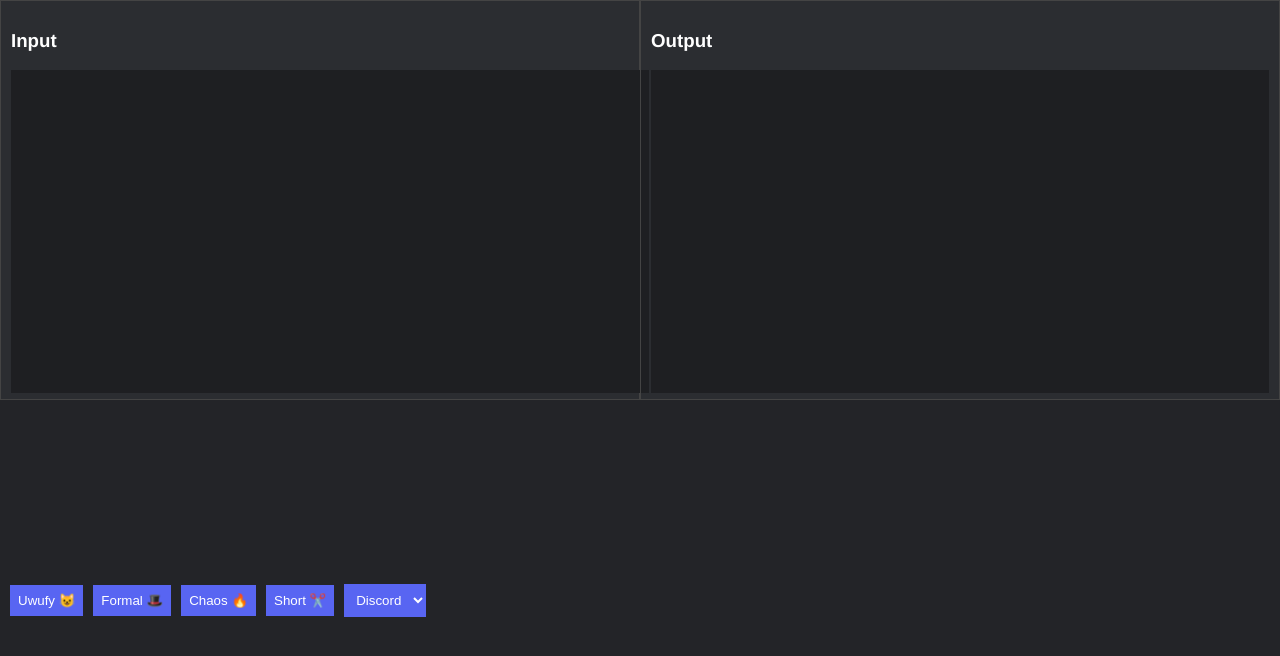
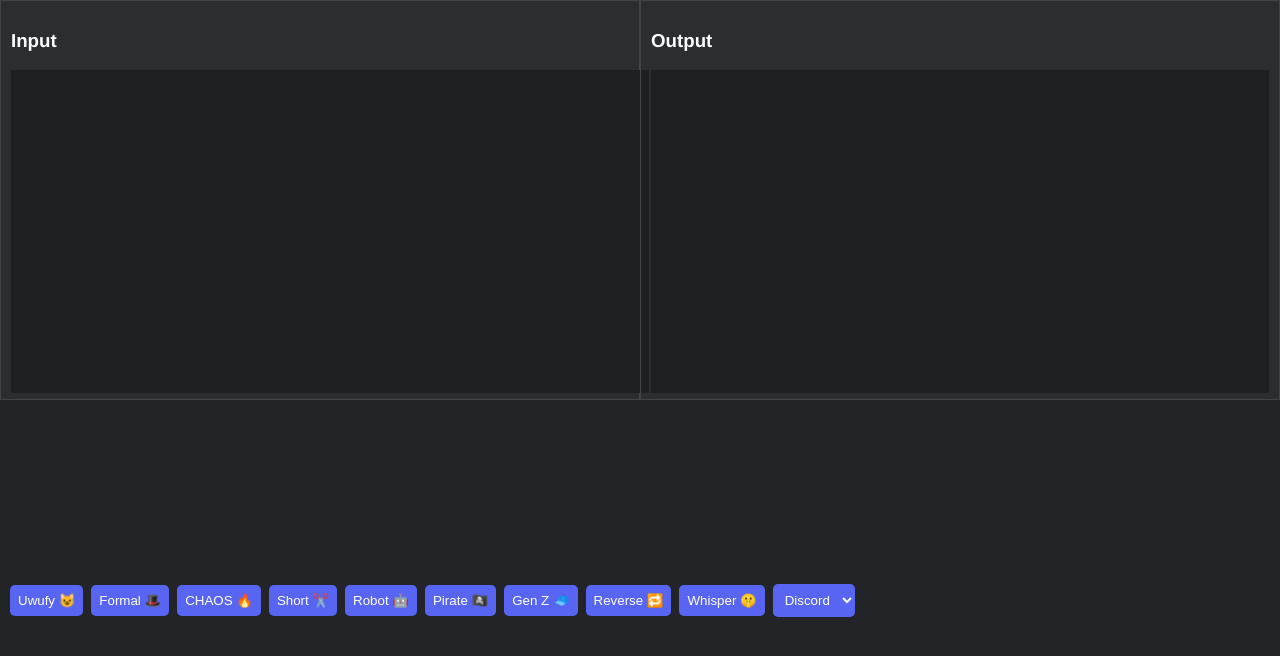
Before and after one commit to aeneashappy-creator/text-transformer, a plain HTML site: page index.html in a window 1280 px wide. Drawn offline with Linux system fonts and the light colour scheme.

Commit message:
Refactor index.html with style and button updates

```diff
--- a/index.html
+++ b/index.html
@@ -7,9 +7,9 @@
 <style>
 body {
   margin: 0;
-  font-family: "Helvetica Neue", Helvetica, Arial, sans-serif;
   background: #2b2d31;
   color: white;
+  font-family: "Helvetica Neue", Helvetica, Arial, sans-serif;
 }
 
 .container {
@@ -46,7 +46,8 @@ textarea {
 .controls {
   grid-column: span 2;
   display: flex;
-  gap: 10px;
+  flex-wrap: wrap;
+  gap: 8px;
   padding: 10px;
   background: #232428;
   align-items: center;
@@ -58,6 +59,7 @@ button, select {
   border: none;
   color: white;
   cursor: pointer;
+  border-radius: 5px;
 }
 
 button:hover {
@@ -84,10 +86,17 @@ button:hover {
 
   <!-- CONTROLS -->
   <div class="controls">
+
     <button onclick="transform('uwu')">Uwufy 😺</button>
     <button onclick="transform('formal')">Formal 🎩</button>
-    <button onclick="transform('chaos')">Chaos 🔥</button>
+    <button onclick="transform('chaos')">CHAOS 🔥</button>
     <button onclick="transform('short')">Short ✂️</button>
+
+    <button onclick="transform('robot')">Robot 🤖</button>
+    <button onclick="transform('pirate')">Pirate 🏴‍☠️</button>
+    <button onclick="transform('genz')">Gen Z 🧢</button>
+    <button onclick="transform('reverse')">Reverse 🔁</button>
+    <button onclick="transform('whisper')">Whisper 🤫</button>
 
     <select onchange="setFont(this.value)">
       <option value="discord">Discord</option>
@@ -95,6 +104,7 @@ button:hover {
       <option value="mono">Mono</option>
       <option value="fun">Fun</option>
     </select>
+
   </div>
 
 </div>
@@ -109,22 +119,75 @@ function transform(type) {
   if (type === "uwu") {
     text = text
       .replace(/r|l/g, "w")
-      .replace(/R|L/g, "W") + " uwu";
+      .replace(/R|L/g, "W") + " uwu 😺";
   }
 
   if (type === "formal") {
-    text = "Dear user,\n\n" + text + "\n\nKind regards.";
+    text = "Dear user,\n\n" + text + "\n\nKind regards.\n📩";
   }
 
+  // 🔥 CHAOS MODE (upgraded)
   if (type === "chaos") {
-    text = text.split("")
-      .map(c => Math.random() > 0.5 ? c.toUpperCase() : c.toLowerCase())
-      .join("")
-      + " !!!??? ###";
+    const emojis = ["🔥","💀","😂","🧠","⚡","👁️","💥","✨","🤖","🌀","👾","💣","🪐"];
+    const ascii = [
+      "(╯°□°）╯︵ ┻━┻",
+      "¯\\_(ツ)_/¯",
+      "༼ つ ◕_◕ ༽つ",
+      "<(o_o<)",
+      "(⌐■_■)",
+      "█▀█ █▄█ ▀█▀"
+    ];
+
+    let chaotic = text
+      .split("")
+      .map(c => {
+        if (Math.random() < 0.25) return emojis[Math.floor(Math.random() * emojis.length)];
+        if (Math.random() < 0.15) return c.toUpperCase();
+        return c;
+      })
+      .join("");
+
+    chaotic += "\n\n" + ascii[Math.floor(Math.random() * ascii.length)];
+    chaotic += "\n" + emojis.sort(() => 0.5 - Math.random()).slice(0, 10).join(" ");
+
+    text = chaotic;
   }
 
   if (type === "short") {
     text = text.split(" ").slice(0, 5).join(" ") + "...";
+  }
+
+  if (type === "robot") {
+    text = text
+      .toUpperCase()
+      .replace(/A/g, "4")
+      .replace(/E/g, "3")
+      .replace(/I/g, "1")
+      .replace(/O/g, "0")
+      + "\n[ SYSTEM ACTIVE ] 🤖";
+  }
+
+  if (type === "pirate") {
+    text = "🏴‍☠️ Arrr!\n" + text
+      .replace(/my/g, "me")
+      .replace(/is/g, "be")
+      + "\n⚓ Yarr!";
+  }
+
+  if (type === "genz") {
+    text = text
+      .replace(/really/g, "fr")
+      .replace(/very/g, "lowkey")
+      .replace(/amazing/g, "no cap amazing")
+      + " 💀 fr fr";
+  }
+
+  if (type === "reverse") {
+    text = text.split("").reverse().join("");
+  }
+
+  if (type === "whisper") {
+    text = text.toLowerCase() + "..." + " 🤫";
   }
 
   output.innerText = text;
@@ -137,18 +200,15 @@ function setFont(type) {
   }
 
   if (type === "clean") {
-    document.body.style.fontFamily =
-      'Arial, sans-serif';
+    document.body.style.fontFamily = "Arial, sans-serif";
   }
 
   if (type === "mono") {
-    document.body.style.fontFamily =
-      '"Courier New", monospace';
+    document.body.style.fontFamily = '"Courier New", monospace';
   }
 
   if (type === "fun") {
-    document.body.style.fontFamily =
-      'Comic Sans MS, cursive';
+    document.body.style.fontFamily = '"Comic Sans MS", cursive';
   }
 }
 </script>
```
